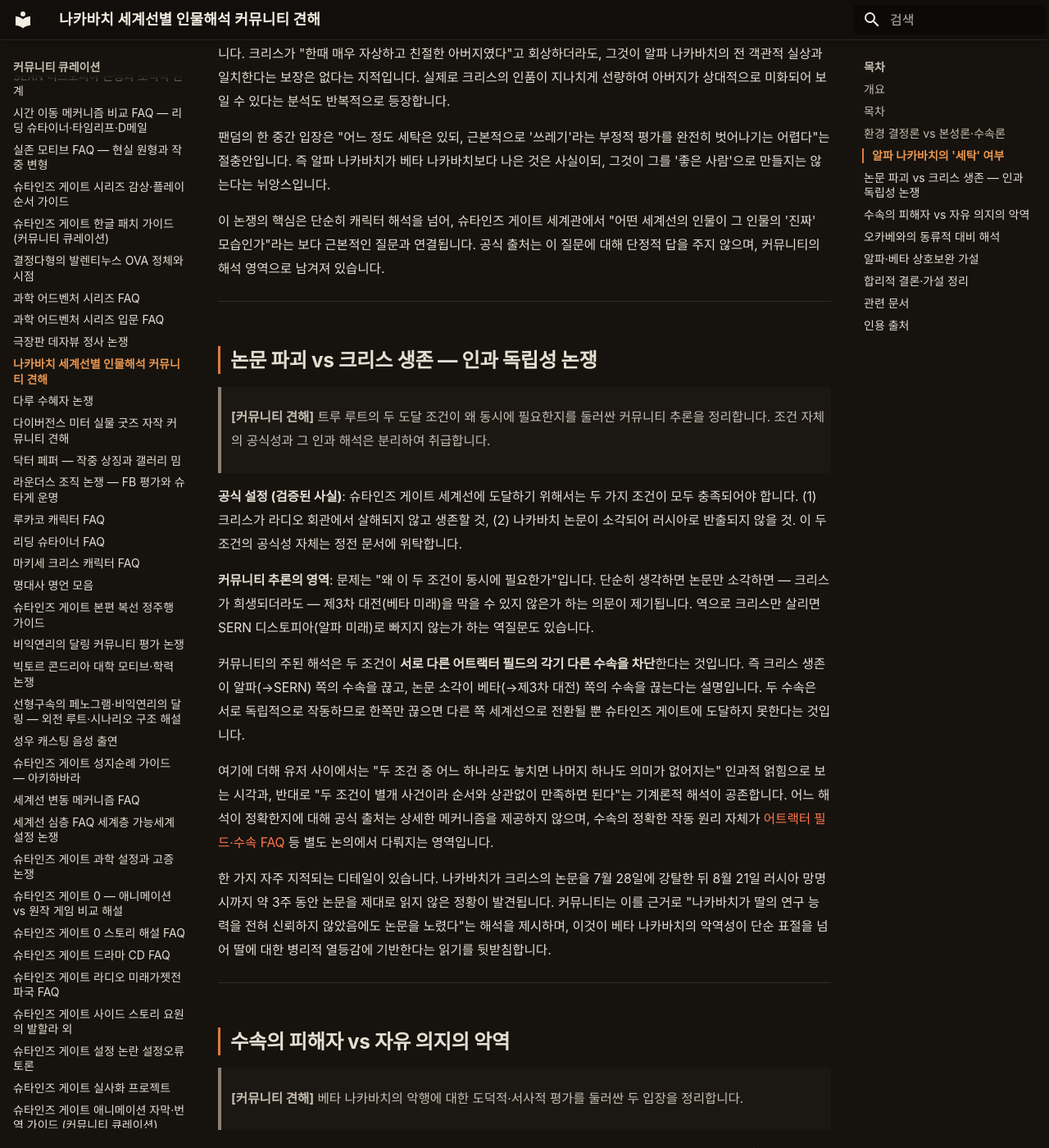
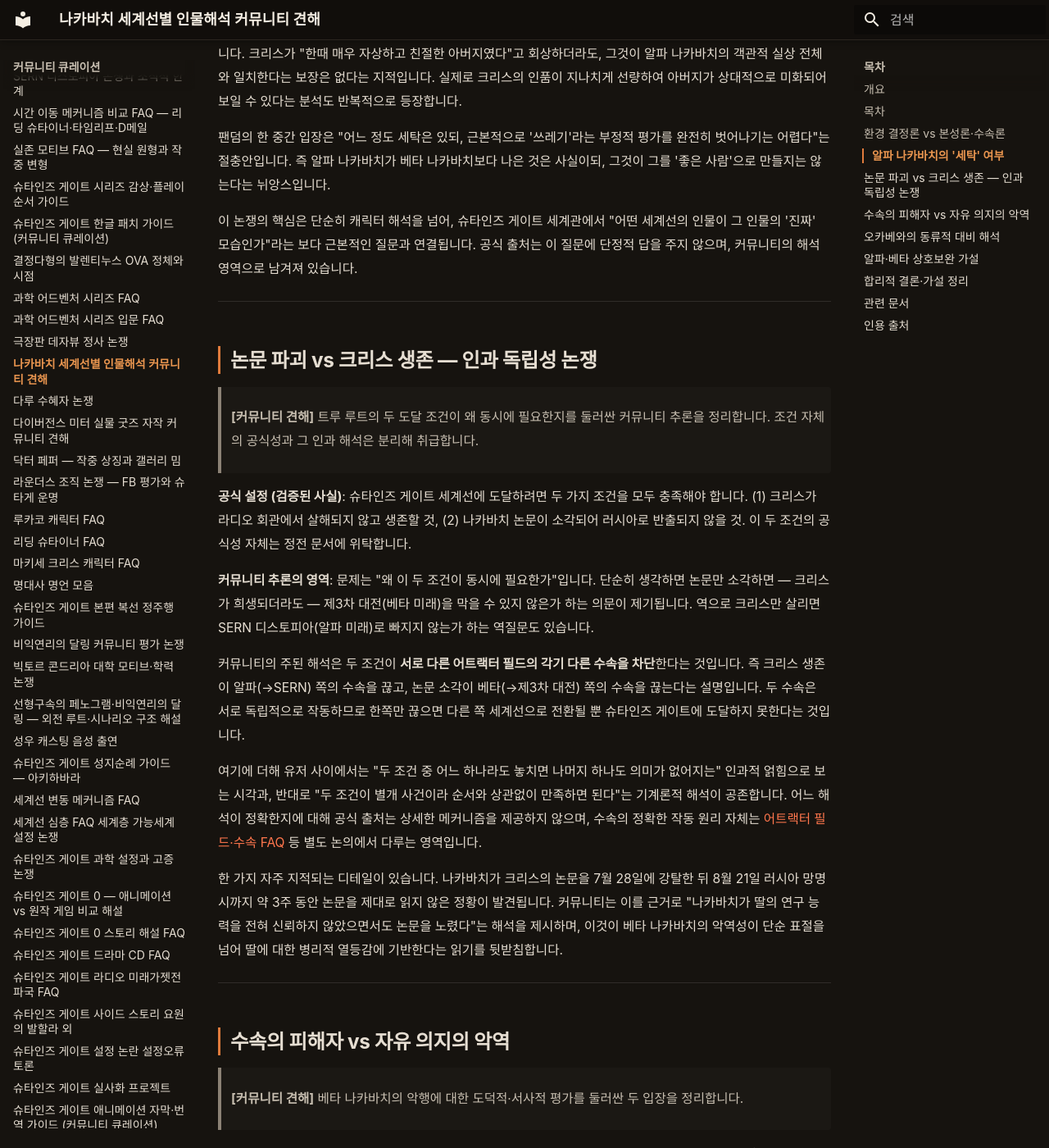
Before and after one commit to sgwiki/sgwiki.github.io, an MkDocs documentation site: the page built from wiki/커뮤니티-큐레이션/나카바치-세계선별-인물해석-커뮤니티-견해.md, in a window 1280 px wide and 1400 px high, scrolled down 2847 px. Shown: the whole window at 82% size. Built offline with MkDocs 1.6.1 and Material for MkDocs 9.7.7, drawn with Linux system fonts in a browser that asks for light colours; some web fonts are replaced; some of the changed text lies outside the part shown.

Commit message:
chore(wiki): 나카바치-세계선별-인물해석-커뮤니티-견해 정비 — last_verified 갱신·문체 교정(참조하십시오→확인하세요·설득력을 얻는→설득력 있는·함께 한→함께한·동원됩니다→자주 등장합니다·동료 무리→동료들·전 객관적 실상→객관적 실상 전체·도달하기 위해서는...충족되어야 합니다→도달하려면...충족해야 합니다·다뤄지는→다루는·전혀 신뢰하지 않았음에도→전혀 신뢰하지 않았으면서도·수식어 아래에 놓입니다→수식어를 붙여 표기합니다)
Co-Authored-By: Claude Opus 4.6 <noreply@anthropic.com>

```diff
--- a/wiki/커뮤니티-큐레이션/나카바치-세계선별-인물해석-커뮤니티-견해.md
+++ b/wiki/커뮤니티-큐레이션/나카바치-세계선별-인물해석-커뮤니티-견해.md
@@ -12,7 +12,7 @@ description: "나카바치(마키세 쇼이치)를 둘러싼 커뮤니티 인물
     이 문서는 본편 11장(트루 루트 결말), 슈타인즈 게이트 0, 외전 《애심미도의 바벨》《선형구속의 페노그램》의 핵심 반전을 포함합니다.
 
 !!! info "커뮤니티 견해 — 사실 단정 아님"
-    본 페이지는 **사설(editorial)**입니다. 여기에 정리된 해석·추론·가설은 어디까지나 DCinside 슈타게 갤러리 등 커뮤니티에서 반복적으로 등장한 팬덤 논의를 중개한 것이며, **공식 설정이 아닙니다**. 인물의 공식 프로필·설정·행적은 정전 문서 [나카바치](../캐릭터/나카바치.md)를, 논문의 공식 메커니즘은 [나카바치 논문](../lore/나카바치-논문.md)·[크리스와 나카바치의 부녀 관계](../lore/크리스와-나카바치의-부녀-관계.md)를 참조하십시오. 검증된 사실과 커뮤니티 추론은 문서 전체에서 분리하여 표기합니다.
+    본 페이지는 **사설(editorial)**입니다. 여기에 정리된 해석·추론·가설은 어디까지나 DCinside 슈타게 갤러리 등 커뮤니티에서 반복적으로 등장한 팬덤 논의를 중개한 것이며, **공식 설정이 아닙니다**. 인물의 공식 프로필·설정·행적은 정전 문서 [나카바치](../캐릭터/나카바치.md)를, 논문의 공식 메커니즘은 [나카바치 논문](../lore/나카바치-논문.md)·[크리스와 나카바치의 부녀 관계](../lore/크리스와-나카바치의-부녀-관계.md)를 확인하세요. 검증된 사실과 커뮤니티 추론은 문서 전체에서 분리해 표기합니다.
 
 # 나카바치 — 세계선별 인물 해석 토론 (커뮤니티 견해)
 
@@ -22,9 +22,9 @@ description: "나카바치(마키세 쇼이치)를 둘러싼 커뮤니티 인물
 
 > "왜 알파 세계선의 나카바치와 베타 세계선의 나카바치는 이렇게 다른 사람인가?"
 
-외전 《애심미도의 바벨》에서 그려지는 자상한 아버지상과 본편 베타에서의 꼬여버린 학회 추방자는, 표면적으로는 동일 인물이면서도 거의 다른 캐릭터처럼 보입니다. 커뮤니티는 이 격차를 메우기 위해 환경 결정론·본성론·수속론·상호보완 가설 등 여러 해석 갈래를 전개해 왔으며, 여기에 "나카바치는 실패한 오카베의 거울상인가"라는 가치 서사적 비교까지 겹쳐 논의는 지속적으로 재생산됩니다. 본 사설은 이 해석들이 어떤 근거 위에 서 있고, 어디까지가 공식 자료에 부합하며, 어디서부터 추론의 영역인지를 분리 정리합니다.
+외전 《애심미도의 바벨》에서 그려지는 자상한 아버지상과 본편 베타에서의 꼬여버린 학회 추방자는, 표면적으로는 동일 인물이면서도 거의 다른 캐릭터처럼 보입니다. 커뮤니티는 이 격차를 메우기 위해 환경 결정론·본성론·수속론·상호보완 가설 등 여러 해석을 전개해 왔으며, 여기에 "나카바치는 실패한 오카베의 거울상인가"라는 가치 서사적 비교까지 겹쳐 논의가 지속적으로 재생산됩니다. 본 사설은 이 해석들이 어떤 근거 위에 서 있고, 어디까지가 공식 자료에 부합하며, 어디서부터 추론의 영역인지를 분리해 정리합니다.
 
-모든 서술은 **"커뮤니티에서 ~로 해석된다"**, **"유저들 사이에서 ~라는 주장이 있다"** 수식어 아래에 놓입니다. 공식 설정 자체로 서술된 단정은 없습니다.
+모든 서술은 **"커뮤니티에서 ~로 해석된다"**, **"유저들 사이에서 ~라는 주장이 있다"** 수식어를 붙여 표기합니다. 공식 설정 자체로 서술된 단정은 없습니다.
 
 ## 목차
 
@@ -67,31 +67,31 @@ description: "나카바치(마키세 쇼이치)를 둘러싼 커뮤니티 인물
 
 > **[커뮤니티 견해]** 외전 회상의 자상한 아버지상이 객관적 실상인지, 크리스의 주관적 인식인지를 두고 벌어지는 팬덤 논쟁을 정리합니다.
 
-《애심미도의 바벨》에서 비치는 알파 시점의 나카바치는 어린 크리스에게 물리학을 가르쳐 주고, 동료 무리(상대성 이론 초월 위원회)와 함께 연구에 몰두하며, "Pr. 나카바치"라는 예명을 쓰는 등 오카베 린타로의 미래 가젯 연구소와 표면적으로 닮은 모습을 띠고 있습니다. 커뮤니티는 이 묘사를 두고 크게 두 입장으로 갈립니다.
+《애심미도의 바벨》에서 비치는 알파 시점의 나카바치는 어린 크리스에게 물리학을 가르쳐 주고, 동료들(상대성 이론 초월 위원회)과 함께 연구에 몰두하며, "Pr. 나카바치"라는 예명을 쓰는 등 오카베 린타로의 미래 가젯 연구소와 표면적으로 닮은 모습을 띠고 있습니다. 커뮤니티는 이 묘사를 두고 크게 두 입장으로 갈립니다.
 
 **"진짜 본 모습" 설**: 외전이 그려 내는 자상한 아버지상이 알파라는 환경 아래에서 발현된 쇼이치의 본래 인성이라는 해석입니다. 환경 결정론과 짝을 이루며, "베타가 그를 망쳤을 뿐 원래는 좋은 사람이었다"는 가치 평가로 귀결됩니다.
 
-**"크리스의 주관적 인식" 설**: 반대로 이 자상한 묘사가 어린 크리스의 주관적 기억과 환상에 불과할 수 있다는 회의론입니다. 크리스가 "한때 매우 자상하고 친절한 아버지였다"고 회상하더라도, 그것이 알파 나카바치의 전 객관적 실상과 일치한다는 보장은 없다는 지적입니다. 실제로 크리스의 인품이 지나치게 선량하여 아버지가 상대적으로 미화되어 보일 수 있다는 분석도 반복적으로 등장합니다.
+**"크리스의 주관적 인식" 설**: 반대로 이 자상한 묘사가 어린 크리스의 주관적 기억과 환상에 불과할 수 있다는 회의론입니다. 크리스가 "한때 매우 자상하고 친절한 아버지였다"고 회상하더라도, 그것이 알파 나카바치의 객관적 실상 전체와 일치한다는 보장은 없다는 지적입니다. 실제로 크리스의 인품이 지나치게 선량하여 아버지가 상대적으로 미화되어 보일 수 있다는 분석도 반복적으로 등장합니다.
 
 팬덤의 한 중간 입장은 "어느 정도 세탁은 있되, 근본적으로 '쓰레기'라는 부정적 평가를 완전히 벗어나기는 어렵다"는 절충안입니다. 즉 알파 나카바치가 베타 나카바치보다 나은 것은 사실이되, 그것이 그를 '좋은 사람'으로 만들지는 않는다는 뉘앙스입니다.
 
-이 논쟁의 핵심은 단순히 캐릭터 해석을 넘어, 슈타인즈 게이트 세계관에서 "어떤 세계선의 인물이 그 인물의 '진짜' 모습인가"라는 보다 근본적인 질문과 연결됩니다. 공식 출처는 이 질문에 대해 단정적 답을 주지 않으며, 커뮤니티의 해석 영역으로 남겨져 있습니다.
+이 논쟁의 핵심은 단순히 캐릭터 해석을 넘어, 슈타인즈 게이트 세계관에서 "어떤 세계선의 인물이 그 인물의 '진짜' 모습인가"라는 보다 근본적인 질문과 연결됩니다. 공식 출처는 이 질문에 단정적 답을 주지 않으며, 커뮤니티의 해석 영역으로 남겨져 있습니다.
 
 ---
 
 ## 논문 파괴 vs 크리스 생존 — 인과 독립성 논쟁
 
-> **[커뮤니티 견해]** 트루 루트의 두 도달 조건이 왜 동시에 필요한지를 둘러싼 커뮤니티 추론을 정리합니다. 조건 자체의 공식성과 그 인과 해석은 분리하여 취급합니다.
+> **[커뮤니티 견해]** 트루 루트의 두 도달 조건이 왜 동시에 필요한지를 둘러싼 커뮤니티 추론을 정리합니다. 조건 자체의 공식성과 그 인과 해석은 분리해 취급합니다.
 
-**공식 설정 (검증된 사실)**: 슈타인즈 게이트 세계선에 도달하기 위해서는 두 가지 조건이 모두 충족되어야 합니다. (1) 크리스가 라디오 회관에서 살해되지 않고 생존할 것, (2) 나카바치 논문이 소각되어 러시아로 반출되지 않을 것. 이 두 조건의 공식성 자체는 정전 문서에 위탁합니다.
+**공식 설정 (검증된 사실)**: 슈타인즈 게이트 세계선에 도달하려면 두 가지 조건을 모두 충족해야 합니다. (1) 크리스가 라디오 회관에서 살해되지 않고 생존할 것, (2) 나카바치 논문이 소각되어 러시아로 반출되지 않을 것. 이 두 조건의 공식성 자체는 정전 문서에 위탁합니다.
 
 **커뮤니티 추론의 영역**: 문제는 "왜 이 두 조건이 동시에 필요한가"입니다. 단순히 생각하면 논문만 소각하면 — 크리스가 희생되더라도 — 제3차 대전(베타 미래)을 막을 수 있지 않은가 하는 의문이 제기됩니다. 역으로 크리스만 살리면 SERN 디스토피아(알파 미래)로 빠지지 않는가 하는 역질문도 있습니다.
 
 커뮤니티의 주된 해석은 두 조건이 **서로 다른 어트랙터 필드의 각기 다른 수속을 차단**한다는 것입니다. 즉 크리스 생존이 알파(→SERN) 쪽의 수속을 끊고, 논문 소각이 베타(→제3차 대전) 쪽의 수속을 끊는다는 설명입니다. 두 수속은 서로 독립적으로 작동하므로 한쪽만 끊으면 다른 쪽 세계선으로 전환될 뿐 슈타인즈 게이트에 도달하지 못한다는 것입니다.
 
-여기에 더해 유저 사이에서는 "두 조건 중 어느 하나라도 놓치면 나머지 하나도 의미가 없어지는" 인과적 얽힘으로 보는 시각과, 반대로 "두 조건이 별개 사건이라 순서와 상관없이 만족하면 된다"는 기계론적 해석이 공존합니다. 어느 해석이 정확한지에 대해 공식 출처는 상세한 메커니즘을 제공하지 않으며, 수속의 정확한 작동 원리 자체가 [어트랙터 필드·수속 FAQ](../커뮤니티-큐레이션/어트랙터-필드-수속-FAQ.md) 등 별도 논의에서 다뤄지는 영역입니다.
+여기에 더해 유저 사이에서는 "두 조건 중 어느 하나라도 놓치면 나머지 하나도 의미가 없어지는" 인과적 얽힘으로 보는 시각과, 반대로 "두 조건이 별개 사건이라 순서와 상관없이 만족하면 된다"는 기계론적 해석이 공존합니다. 어느 해석이 정확한지에 대해 공식 출처는 상세한 메커니즘을 제공하지 않으며, 수속의 정확한 작동 원리 자체는 [어트랙터 필드·수속 FAQ](../커뮤니티-큐레이션/어트랙터-필드-수속-FAQ.md) 등 별도 논의에서 다루는 영역입니다.
 
-한 가지 자주 지적되는 디테일이 있습니다. 나카바치가 크리스의 논문을 7월 28일에 강탈한 뒤 8월 21일 러시아 망명 시까지 약 3주 동안 논문을 제대로 읽지 않은 정황이 발견됩니다. 커뮤니티는 이를 근거로 "나카바치가 딸의 연구 능력을 전혀 신뢰하지 않았음에도 논문을 노렸다"는 해석을 제시하며, 이것이 베타 나카바치의 악역성이 단순 표절을 넘어 딸에 대한 병리적 열등감에 기반한다는 읽기를 뒷받침합니다.
+한 가지 자주 지적되는 디테일이 있습니다. 나카바치가 크리스의 논문을 7월 28일에 강탈한 뒤 8월 21일 러시아 망명 시까지 약 3주 동안 논문을 제대로 읽지 않은 정황이 발견됩니다. 커뮤니티는 이를 근거로 "나카바치가 딸의 연구 능력을 전혀 신뢰하지 않았으면서도 논문을 노렸다"는 해석을 제시하며, 이것이 베타 나카바치의 악역성이 단순 표절을 넘어 딸에 대한 병리적 열등감에 기반한다는 읽기를 뒷받침합니다.
 
 ---
 
```
Also changed, not shown: other parts of wiki/커뮤니티-큐레이션/나카바치-세계선별-인물해석-커뮤니티-견해.md (+4 -4 lines).
